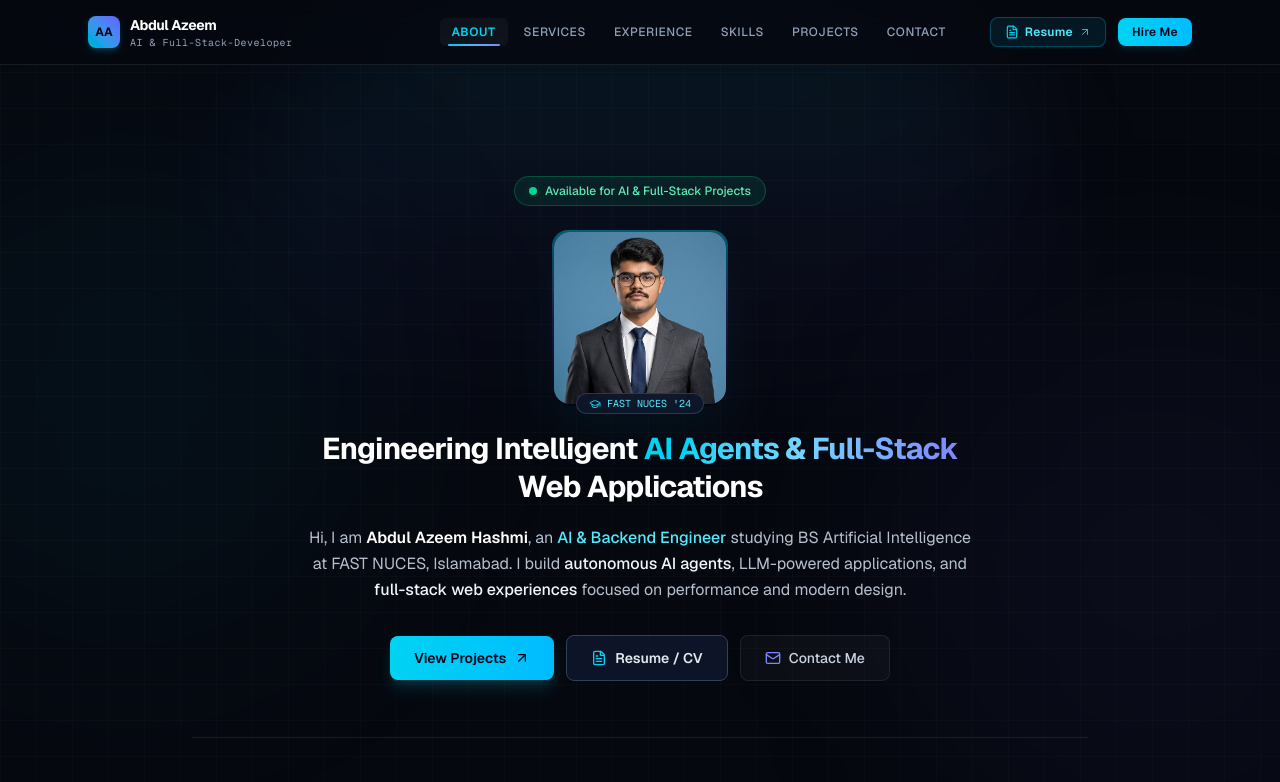
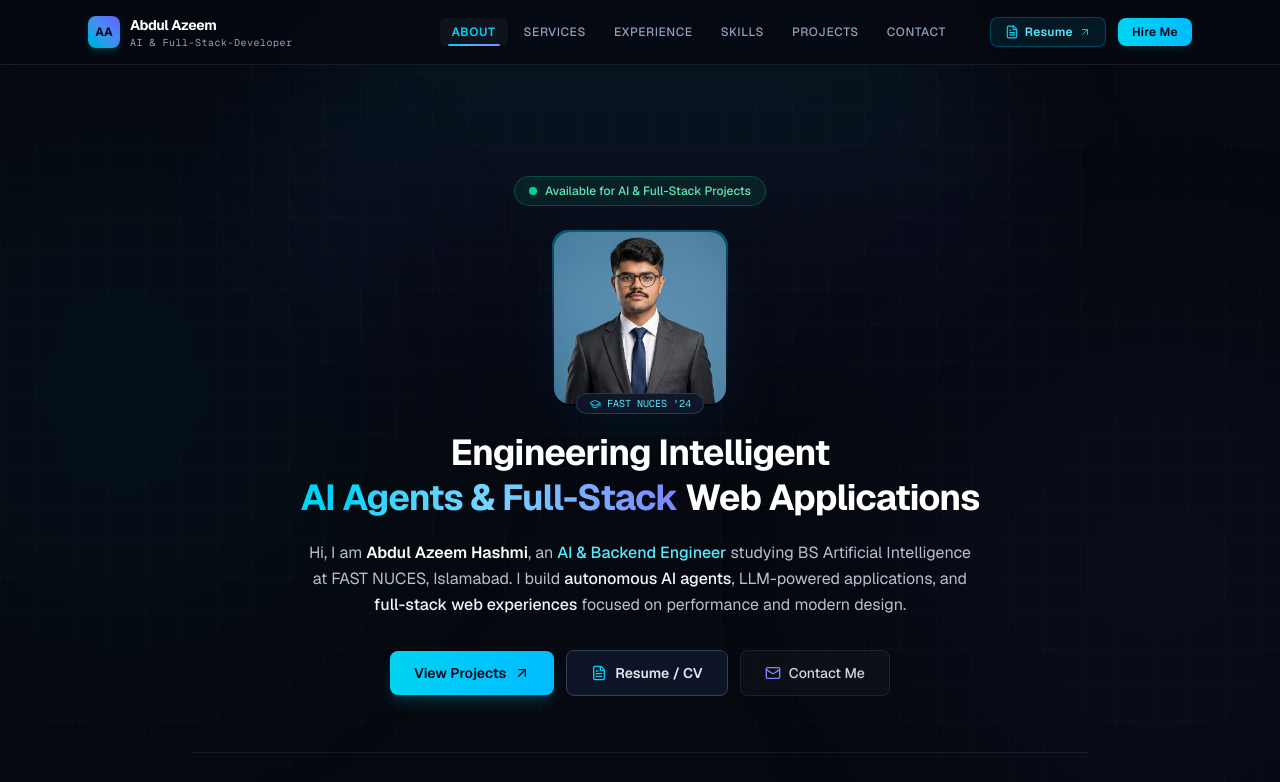
Before and after one commit to AbdulAzeemHashmi/Portfolio, a Next.js app: page / in a window 1280 px wide. Shown: the top 782 px of the page. Built offline with nearby package versions, Linux system fonts and the light colour scheme.

Commit message:
modified:   app/page.tsx

```diff
--- a/app/page.tsx
+++ b/app/page.tsx
@@ -480,12 +480,13 @@ export default function Home() {
             </div>
 
             {/* Main Headline */}
-            <h1 className="text-xl sm:text-2xl md:text-3xl font-bold tracking-tight text-white max-w-2xl leading-tight mb-5">
-              Engineering Intelligent{" "}
-              <span className="inline-block text-transparent bg-clip-text bg-gradient-to-r from-cyan-400 via-sky-300 to-indigo-400">
-                AI Agents & <span className="whitespace-nowrap">Full-Stack</span>
+            <h1 className="text-xl sm:text-2xl md:text-3xl lg:text-4xl font-bold tracking-tight text-white max-w-3xl leading-tight mb-5">
+              <span>Engineering Intelligent</span>
+              <br />
+              <span className="text-transparent bg-clip-text bg-gradient-to-r from-cyan-400 via-sky-300 to-indigo-400 whitespace-nowrap">
+                AI Agents & Full-Stack
               </span>{" "}
-              Web Applications
+              <span>Web Applications</span>
             </h1>
 
             {/* Bio Description */}
```
